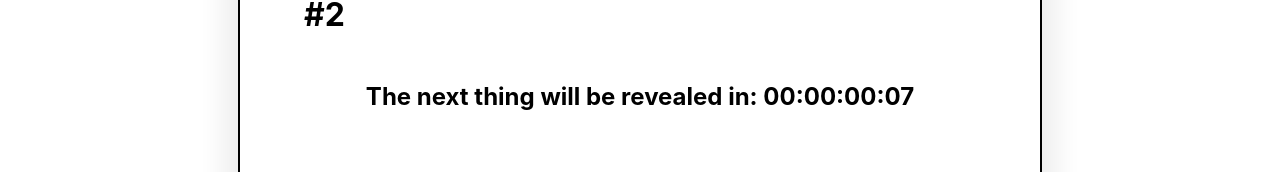
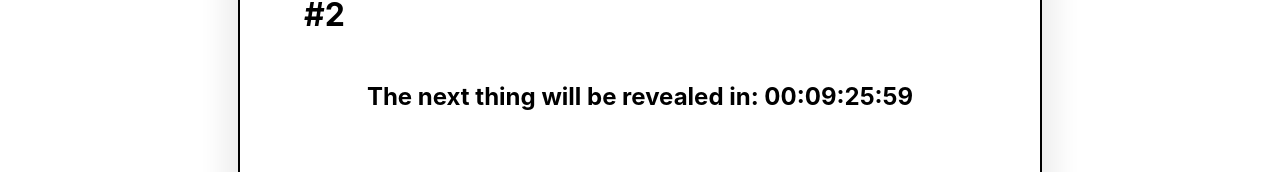
Before and after one commit to TheArtemis/hundredthings, a React (Create React App) app: page / in a window 1280 px wide. Both pictures are taken after a click on the element 640 px from the left and 710 px from the top of the page. Shown: the part 412-584 px from the top of the page. Built offline with nearby package versions, Linux system fonts and the light colour scheme.

Commit message:
Added cards and switched to real countdown

```diff
--- a/src/App.js
+++ b/src/App.js
@@ -12,6 +12,10 @@ const things = [
         "How hardworking you are when you go Project Mode",
         "When you sing me the finnish lullabies",
         "How competitive you are whenever we play cards (or any game really).",
+        "The little happy dance you do when we get food",
+        "The color of your hair at sunsets (and any other time of the day)",
+        "That you must stop every time you see a dog in the street",
+        "The care you put into making gifts for others"
     ]
 let startDate = new Date("2024-07-31");
 startDate.setHours(0, 0, 0, 0);
--- a/src/components/CountdownCard.js
+++ b/src/components/CountdownCard.js
@@ -4,7 +4,7 @@ import { useState , useEffect} from 'react';
 
 function CountdownCard({number, onClick}) {
     const [revealButton, setRevealButton] = useState(false);
-    /* const [timeLeft, setTimeLeft] = useState(calculateTimeLeft());
+    const [timeLeft, setTimeLeft] = useState(calculateTimeLeft());
     useEffect(() => {
         const timer = setInterval(() => {
             setTimeLeft(calculateTimeLeft());
@@ -18,9 +18,9 @@ function CountdownCard({number, onClick}) {
 
 
         return () => clearInterval(timer);
-    }, [revealButton, timeLeft]); */
+    }, [revealButton, timeLeft]);
 
-    const fakeStartTime = new Date();
+    /* const fakeStartTime = new Date();
     fakeStartTime.setHours(23, 59, 30, 0);
     const [timeLeft, setTimeLeft] = useState(fakeTimeLeft(10));
     useEffect(() => {
@@ -37,7 +37,7 @@ function CountdownCard({number, onClick}) {
 
         return () => clearInterval(timer);
     }, [revealButton, timeLeft]);
-
+ */
 
     return (<div className="card noselect">
                 <div className="card-header">
@@ -79,7 +79,7 @@ const calculateTimeLeft = () => {
         return time;
     }
 
-    const fakeTimeLeft = (sec) => {
+    /* const fakeTimeLeft = (sec) => {
         let time = {
             days: 0,
             hours: 0,
@@ -88,7 +88,7 @@ const calculateTimeLeft = () => {
         };
 
         return time;
-}
+    } */
 
     const timeRunOut = (time) => {
         return (time.days === 0 && time.hours === 0 && time.minutes === 0 && time.seconds === 0);
```
Lines whose indentation alone changed are shown as unchanged.
